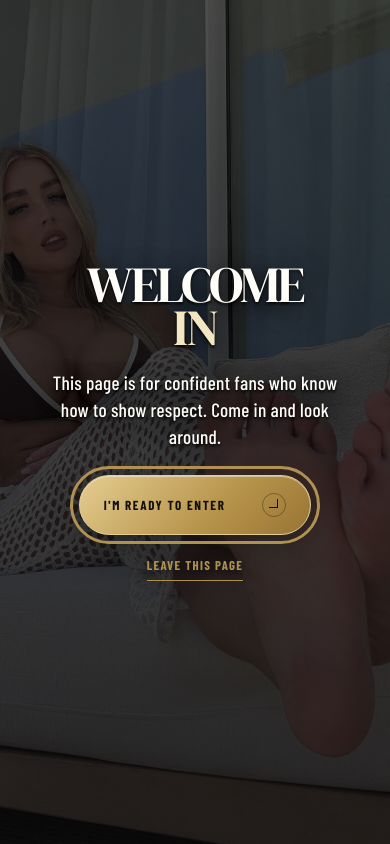
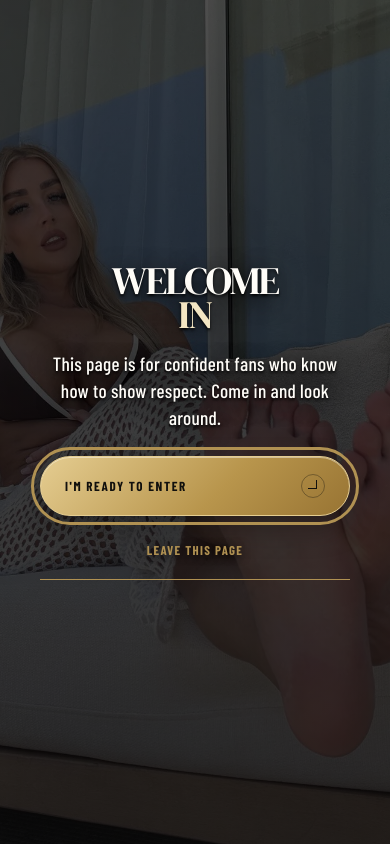
Before and after one commit to designsofdesirex-hash/Holly-Jones-SFW, a plain HTML site: page index.html in a window 390 px wide. Drawn offline with nearby package versions, Linux system fonts and the light colour scheme; a web font is replaced by a local one.

Commit message:
Limit creator links to current platforms

```diff
--- a/index.html
+++ b/index.html
@@ -77,7 +77,7 @@
         <nav class="social-grid" aria-label="Holly Jones official platforms">
           <a id="social-throne" href="https://throne.com/itsgoddesshollyjones" target="_blank" rel="noreferrer"><span>THRONE</span><small>Send a gift from my wishlist.</small><b aria-hidden="true">↗</b></a>
           <a id="social-onlyfans" href="https://onlyfans.com/goddesshollyjones" target="_blank" rel="noreferrer"><span>ONLYFANS</span><small>Join me on OnlyFans.</small><b aria-hidden="true">↗</b></a>
-          <a id="social-fansly" href="https://fansly.com/goddesshollyjones" target="_blank" rel="noreferrer"><span>FANSLY</span><small>Find me on Fansly.</small><b aria-hidden="true">↗</b></a>
+          <a id="social-loyalfans" href="https://www.loyalfans.com/goddesshollyjones" target="_blank" rel="noreferrer"><span>LOYALFANS</span><small>Stay close on LoyalFans.</small><b aria-hidden="true">↗</b></a>
         </nav>
       </section>
 
@@ -151,7 +151,7 @@
 
     </main>
 
-    <footer class="footer section-red"><div class="footer-opening"><div><div class="footer-mark">HOLLY JONES</div><p>YOUR NEW OBSESSION</p></div><figure class="footer-portrait"><img src="assets/photos/footer/01.webp" alt="Holly Jones in an editorial portrait" loading="lazy" /></figure></div><nav class="footer-links" aria-label="Holly Jones official platforms"><a id="footer-throne" href="https://throne.com/itsgoddesshollyjones" target="_blank" rel="noreferrer">THRONE</a><a id="footer-onlyfans" href="https://onlyfans.com/goddesshollyjones" target="_blank" rel="noreferrer">ONLYFANS</a><a id="footer-fansly" href="https://fansly.com/goddesshollyjones" target="_blank" rel="noreferrer">FANSLY</a></nav><div class="footer-last">YOU ONLY EXIST TO MAKE ME RICHER</div><small>CONFIDENT CREATOR / ALL LINKS OPEN EXTERNALLY</small></footer>
+    <footer class="footer section-red"><div class="footer-opening"><div><div class="footer-mark">HOLLY JONES</div><p>YOUR NEW OBSESSION</p></div><figure class="footer-portrait"><img src="assets/photos/footer/01.webp" alt="Holly Jones in an editorial portrait" loading="lazy" /></figure></div><nav class="footer-links" aria-label="Holly Jones official platforms"><a id="footer-throne" href="https://throne.com/itsgoddesshollyjones" target="_blank" rel="noreferrer">THRONE</a><a id="footer-onlyfans" href="https://onlyfans.com/goddesshollyjones" target="_blank" rel="noreferrer">ONLYFANS</a><a id="footer-loyalfans" href="https://www.loyalfans.com/goddesshollyjones" target="_blank" rel="noreferrer">LOYALFANS</a></nav><div class="footer-last">YOU ONLY EXIST TO MAKE ME RICHER</div><small>CONFIDENT CREATOR / ALL LINKS OPEN EXTERNALLY</small></footer>
   </div>
     <script src="script.js?v=10"></script>
 </body>
--- a/styles.css
+++ b/styles.css
@@ -159,9 +159,12 @@ h2 { font-size: clamp(4rem, 9vw, 9.5rem); }
 
 @media (max-width: 760px) {
   .age-gate { padding: 1rem; }
-  .age-gate-copy { padding: 2rem 1.25rem; }
-  .age-gate-copy h1 { font-size: clamp(2.5rem, 13vw, 5rem); }
-  .age-gate-copy > p:not(.age-gate-label) { margin: 1.25rem auto 1.5rem; }
+  .age-gate-copy { box-sizing: border-box; width: calc(100vw - 2rem); max-width: 32rem; min-width: 0; padding: 1.75rem 1.25rem; }
+  .age-gate-copy h1 { max-width: 100%; font-size: clamp(2.25rem, 10vw, 4rem); }
+  .age-gate-copy > p:not(.age-gate-label) { width: 100%; max-width: 100%; margin: 1.25rem auto 1.5rem; overflow-wrap: anywhere; }
+  .age-gate-actions { width: 100%; flex-direction: column; gap: .75rem; }
+  .age-gate-actions .button,.age-gate-actions .text-link { box-sizing: border-box; width: 100%; max-width: 100%; }
+  .age-gate-actions .text-link { display: block; min-height: 44px; line-height: 44px; }
   .section-black,.section-paper,.section-red { padding: 5rem 1.25rem; }
   .topbar { padding: 0 1.25rem; height: 64px; }
   .topbar-status { display: none; }
```
Also changed, not shown: 1 other file.
